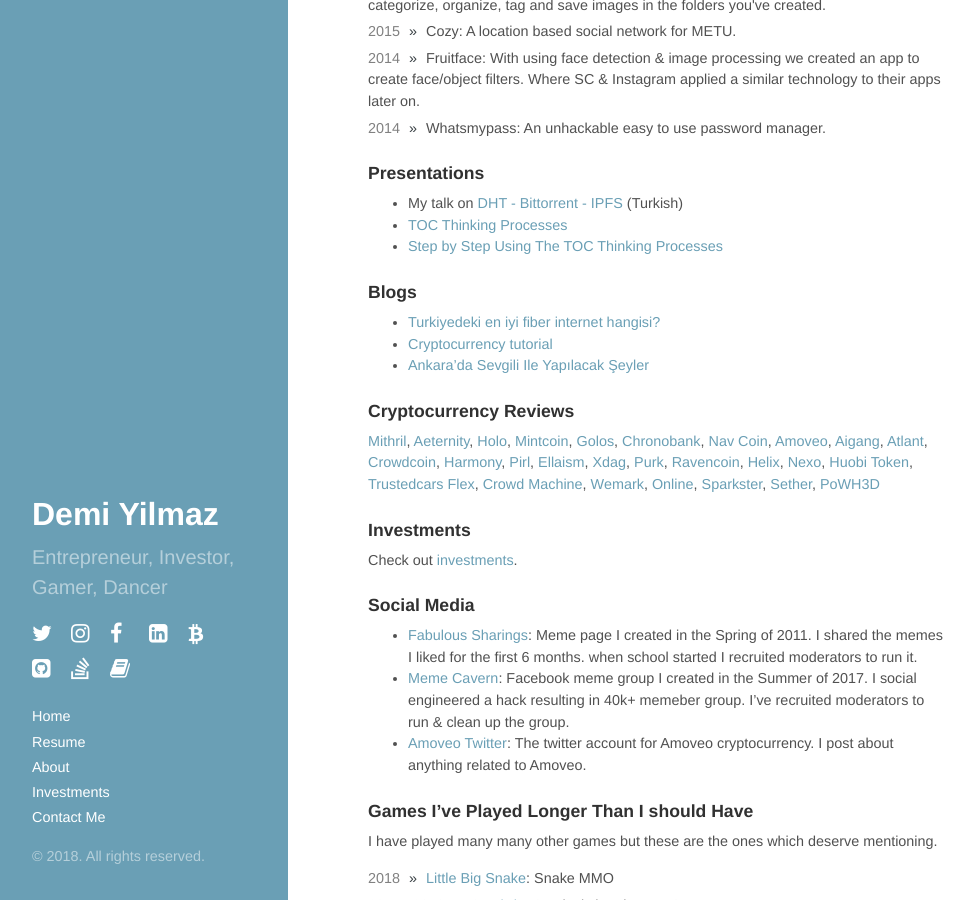
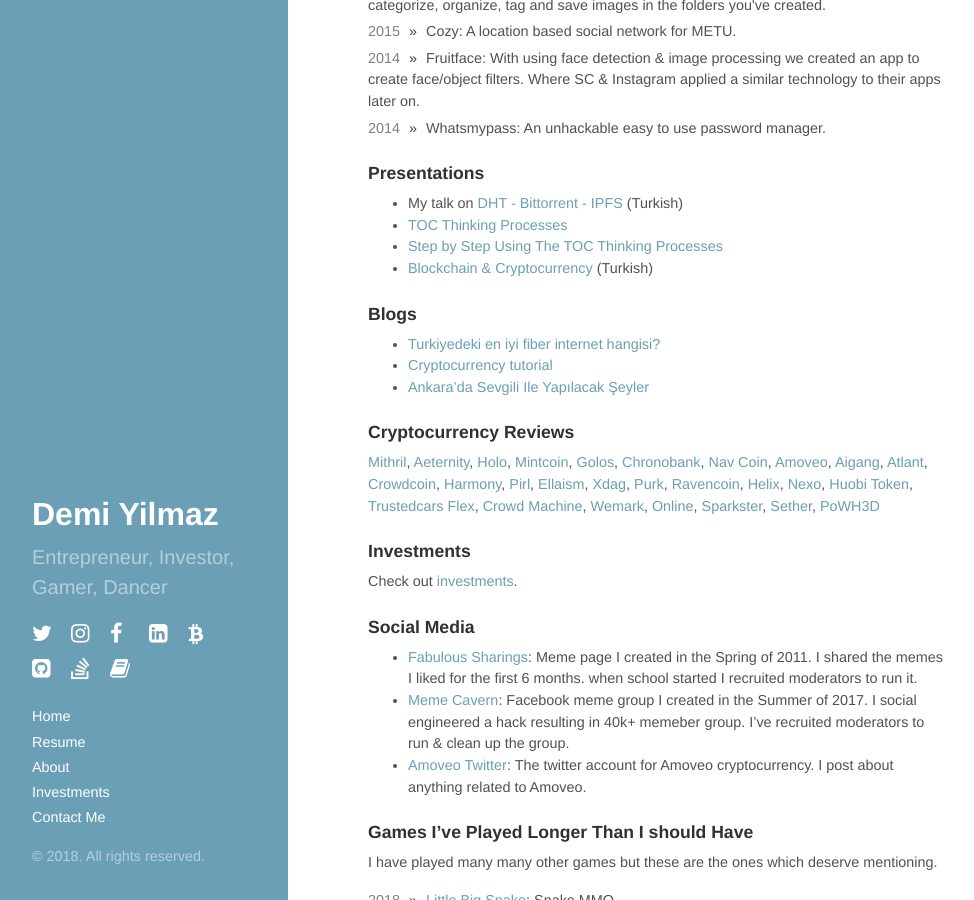
Before and after one commit to demiculus/demiculus.github.io, a Jekyll site: the page built from about.md, in a window 1280 px wide and 900 px high, scrolled down 1789 px. Shown: the whole window, without its empty margins (0-974 px from the left). Built offline with Jekyll 4.4.1, drawn with Linux system fonts in a browser that asks for light colours; nearby versions of some CDN libraries.

Commit message:
blockchain presentation

```diff
--- a/about.md
+++ b/about.md
@@ -119,6 +119,7 @@
 - My talk on [DHT - Bittorrent - IPFS](https://www.youtube.com/watch?v=YKyh3KZaWXc&t=4s) (Turkish)
 - [TOC Thinking Processes](/TOC/TOC_Thinking_Process.pdf)
 - [Step by Step Using The TOC Thinking Processes](/TOC/Step_by_Step_Using_The_TOC_Thinking_Processes - Demi B. Yilmaz.pdf)
+- [Blockchain & Cryptocurrency](/content/blockchain.pdf) (Turkish)
 
 ### Blogs
 
```
Also changed, not shown: 1 other file.
